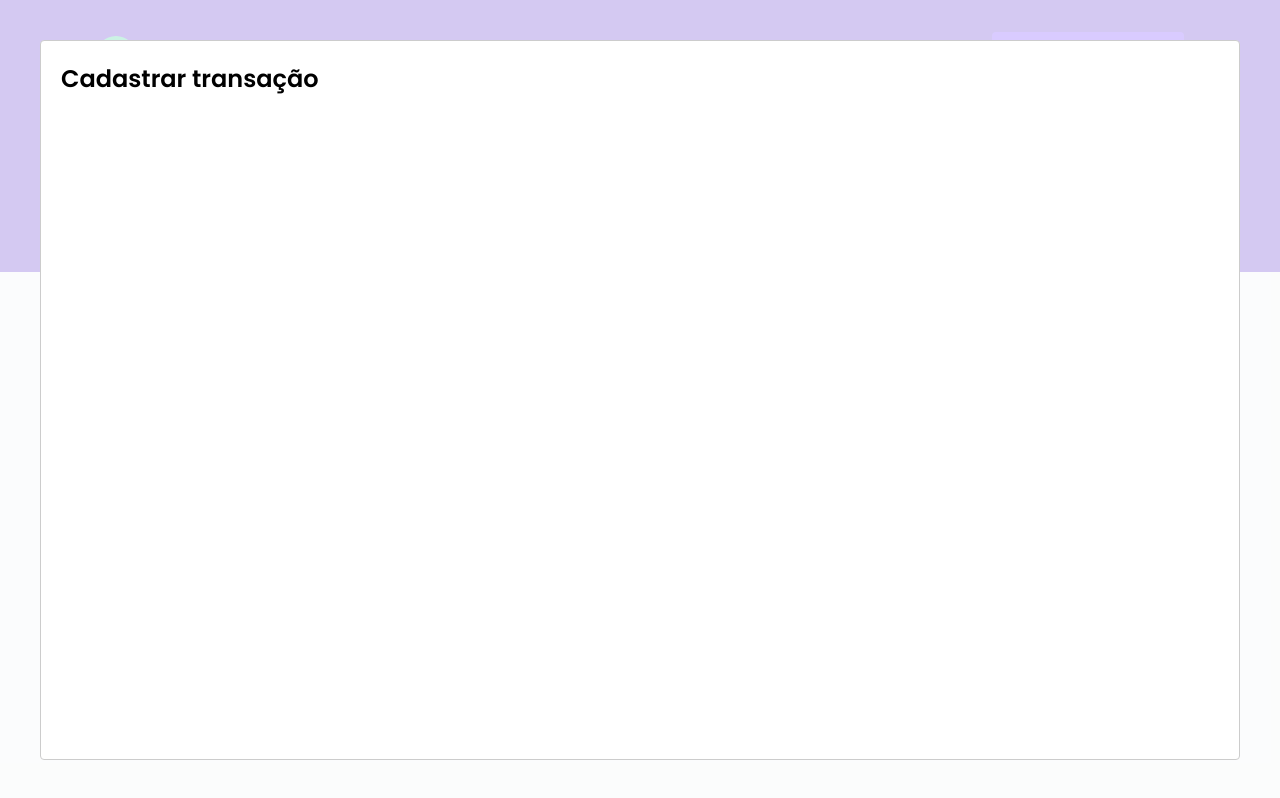
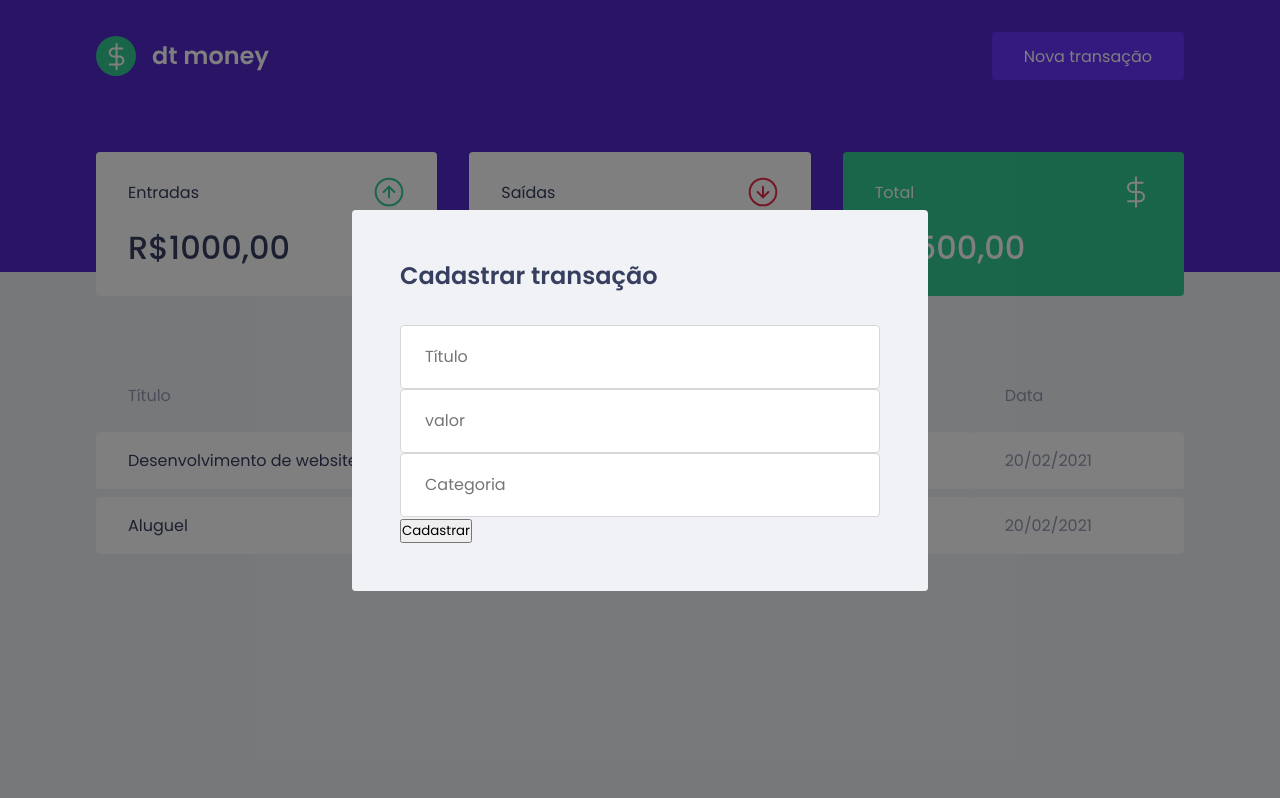
Before and after one commit to victorgonzalezz/ignite-app-web-react, a React (Create React App) app: page / in a window 1280 px wide. Both pictures are taken after a click on the button "Nova transação". Built offline with nearby package versions, Linux system fonts and the light colour scheme; no server answers; what miragejs would draw is missing.

Commit message:
modal styling

```diff
--- a/src/App.tsx
+++ b/src/App.tsx
@@ -4,6 +4,7 @@
 import { Dashboard } from "./components/Dashboard";
 
 import { Header } from "./components/Header";
+import { NewTransactionModal } from "./components/NewTransactionModal";
 import { GlobalStyles } from "./styles/global";
 
 Modal.setAppElement("#root");
@@ -25,12 +26,11 @@
 
       <Dashboard />
 
-      <Modal
-        isOpen={isNewTransactionModalOpen}
-        onRequestClose={handleCloseNewTransactionModal}
-      >
-        <h2>Cadastrar transação</h2>
-      </Modal>
+    <NewTransactionModal
+      isOpen={isNewTransactionModalOpen}
+      onRequestClose={handleCloseNewTransactionModal}
+    />
+
       <GlobalStyles />
     </>
   );
--- /dev/null
+++ b/src/components/NewTransactionModal/index.tsx
@@ -0,0 +1,30 @@
+import Modal from "react-modal";
+import { Container } from "./styles";
+
+interface NewTransactionModalProps {
+  isOpen: boolean;
+  onRequestClose: () => void;
+}
+
+export function NewTransactionModal({isOpen, onRequestClose}: NewTransactionModalProps) {
+  return (
+    <Modal
+      isOpen={isOpen}
+      onRequestClose={onRequestClose}
+      overlayClassName="react-modal-overlay"
+      className="react-modal-content"
+    >
+      <Container>
+        <h2>Cadastrar transação</h2>
+
+        <input placeholder="Título" />
+
+        <input type="number" placeholder="valor" />
+
+        <input placeholder="Categoria" />
+
+        <button type="submit">Cadastrar</button>
+      </Container>
+    </Modal>
+  );
+}
--- /dev/null
+++ b/src/components/NewTransactionModal/styles.ts
@@ -0,0 +1,22 @@
+import styled from "styled-components";
+
+export const Container = styled.form`
+  h2 {
+    color: var(--text-title);
+    font-size: 1.5rem;
+    margin-bottom: 2rem;
+  }
+
+  input {
+    width: 100%;
+    padding: 0 1.5rem;
+    height: 4rem;
+    border-radius: 0.25rem;
+
+    border: 1px solid #d7d7d7;
+    background: "#e7e9ee";
+
+   font-weight: 400;
+   font-size: 1rem;
+  }
+`;
--- a/src/services/api.ts
+++ b/src/services/api.ts
@@ -1,5 +1,5 @@
 import axios from "axios";
 
 export const api = axios.create({
-  baseURL: 'http://localhost:3000/api'
+  baseURL: 'http://localhost:3001/api'
 })
--- a/src/styles/global.ts
+++ b/src/styles/global.ts
@@ -56,4 +56,29 @@
     opacity: 0.6;
     cursor: not-allowed;
   }
+
+  .react-modal-overlay {
+    background: rgba(0, 0, 0, 0.5);
+
+    position: fixed;
+    top: 0;
+    bottom: 0;
+    right: 0;
+    left: 0;
+
+    display: flex;
+    align-items: center;
+    justify-content: center;
+
+  }
+
+  .react-modal-content {
+    width: 100%;
+    max-width: 576px;
+    background: var(--background);
+    padding: 3rem;
+    position: relative;
+    border-radius: 0.24rem;
+
+}
 `;
```
